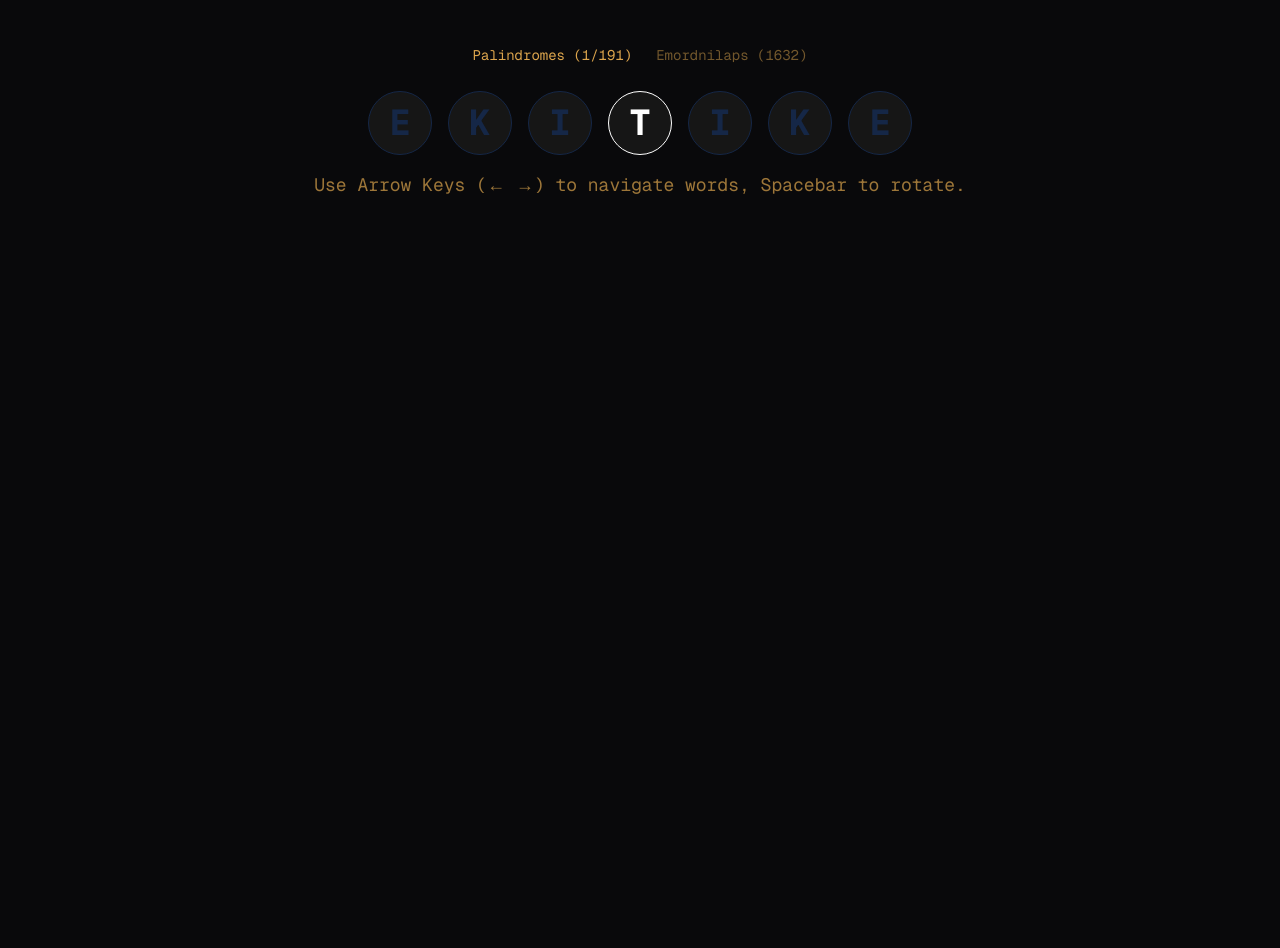
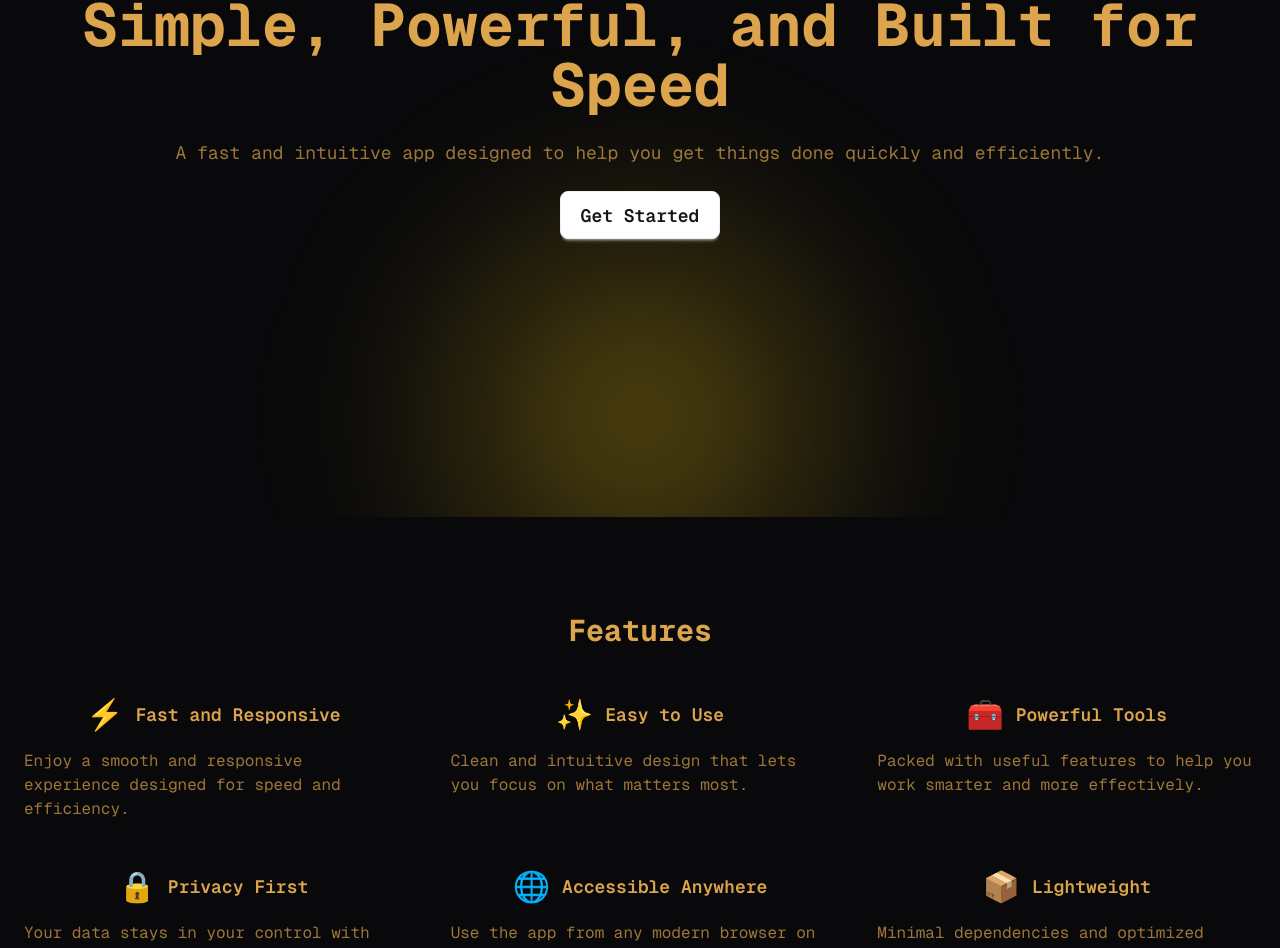
Before and after one commit to hieudoanm/palindrome, a Next.js app in the folder packages/app/: page / in a window 1280 px wide. Shown: the part 283-1231 px from the top of the page. Before the commit the page ends 800 px from the top, so only its background shows below. Built offline with nearby package versions, Linux system fonts and the light colour scheme.

Commit message:
set up landing page

```diff
--- a/packages/app/src/pages/index.tsx
+++ b/packages/app/src/pages/index.tsx
@@ -1,121 +1,83 @@
-import emordnilapWords from '@palindrome/data/emordnilap_words.json';
-import palindromeWords from '@palindrome/data/palindrome_words.json';
+import {
+  LandingContent,
+  LandingTemplate,
+} from '@palindrome/templates/LandingTemplate';
 import { NextPage } from 'next';
-import { useCallback, useEffect, useState } from 'react';
 
-palindromeWords.unshift('ekitike'); // Add 'ekitike' at the start
+const content: LandingContent = {
+  navbar: {
+    title: 'AppName',
+    buttonText: 'Open App',
+    buttonHref: '/app',
+  },
+  hero: {
+    title: 'Simple, Powerful, and Built for Speed',
+    tagline:
+      'A fast and intuitive app designed to help you get things done quickly and efficiently.',
+    buttonText: 'Get Started',
+    buttonHref: '/app',
+  },
+  features: {
+    title: 'Features',
+    items: [
+      {
+        id: 'fast',
+        emoji: '⚡',
+        title: 'Fast and Responsive',
+        description:
+          'Enjoy a smooth and responsive experience designed for speed and efficiency.',
+      },
+      {
+        id: 'easy',
+        emoji: '✨',
+        title: 'Easy to Use',
+        description:
+          'Clean and intuitive design that lets you focus on what matters most.',
+      },
+      {
+        id: 'powerful',
+        emoji: '🧰',
+        title: 'Powerful Tools',
+        description:
+          'Packed with useful features to help you work smarter and more effectively.',
+      },
+      {
+        id: 'privacy',
+        emoji: '🔒',
+        title: 'Privacy First',
+        description:
+          'Your data stays in your control with privacy-focused design and secure processing.',
+      },
+      {
+        id: 'accessible',
+        emoji: '🌐',
+        title: 'Accessible Anywhere',
+        description:
+          'Use the app from any modern browser on desktop, tablet, or mobile.',
+      },
+      {
+        id: 'lightweight',
+        emoji: '📦',
+        title: 'Lightweight',
+        description:
+          'Minimal dependencies and optimized performance for a fast loading experience.',
+      },
+    ],
+  },
+  cta: {
+    title: 'Ready to Get Started?',
+    description:
+      'Open the app and start using it instantly. No signup required.',
+    buttonText: 'Open App',
+    buttonHref: '/app',
+  },
+  footer: {
+    name: 'AppName',
+  },
+};
 
 const HomePage: NextPage = () => {
-  const [rotated, setRotated] = useState(false);
-  const [wordIndex, setWordIndex] = useState(0); // Keep track of the current word index
-  const [activeTab, setActiveTab] = useState<'palindromes' | 'emordnilaps'>(
-    'palindromes'
-  ); // Tab state
-
-  // Set words list based on the active tab
-  const words = activeTab === 'palindromes' ? palindromeWords : emordnilapWords;
-
-  // Directly calculate the word here based on the current word index
-  const word = words[wordIndex];
-
-  const letters = word.split('');
-  const centerIndex = Math.floor(letters.length / 2);
-
-  // Each letter has a width of 4rem (16 * 1rem), and each gap is 1rem (gap-x-4)
-  const letterWidth = 4; // 4rem (1rem = 16px)
-  const gap = 1; // 1rem (gap-x-4 = 1rem)
-  const totalWidth = letterWidth * letters.length + (letters.length - 1) * gap;
-
-  const transformOrigin = `${totalWidth / 2}rem center`;
-
-  // Function to handle keydown events
-  const handleKeyDown = useCallback(
-    (event: KeyboardEvent) => {
-      if (event.key === 'ArrowLeft') {
-        // Move to the previous word (left arrow)
-        setWordIndex((prevIndex) =>
-          prevIndex > 0 ? prevIndex - 1 : words.length - 1
-        ); // Wrap around to the last word
-      } else if (event.key === 'ArrowRight') {
-        // Move to the next word (right arrow)
-        setWordIndex((prevIndex) =>
-          prevIndex < words.length - 1 ? prevIndex + 1 : 0
-        ); // Wrap around to the first word
-      } else if (event.key === ' ') {
-        // Space to rotate the word
-        setRotated((prevRotated) => !prevRotated);
-      }
-    },
-    [words.length]
-  );
-
-  // Add event listener for keydown (only on mount)
-  if (typeof window !== 'undefined') {
-    window.addEventListener('keydown', handleKeyDown);
-  }
-
-  // Clean up event listener on component unmount
-  const cleanUpKeyListener = useCallback(() => {
-    if (typeof window !== 'undefined') {
-      window.removeEventListener('keydown', handleKeyDown);
-    }
-  }, [handleKeyDown]);
-
-  // Call cleanup only when the component is unmounted
-  useEffect(() => {
-    return cleanUpKeyListener;
-  }, [cleanUpKeyListener]);
-
-  return (
-    <div className="flex h-screen flex-col items-center justify-center">
-      {/* Tab Navigation */}
-      <div className="tabs mb-4">
-        <div
-          className={`tab tab-bordered ${activeTab === 'palindromes' ? 'tab-active' : ''}`}
-          onClick={() => {
-            setWordIndex(0);
-            setRotated(false);
-            setActiveTab('palindromes');
-          }}>
-          Palindromes ({activeTab === 'palindromes' ? `${wordIndex + 1}/` : ''}
-          {palindromeWords.length})
-        </div>
-        <div
-          className={`tab tab-bordered ${activeTab === 'emordnilaps' ? 'tab-active' : ''}`}
-          onClick={() => {
-            setWordIndex(0);
-            setRotated(false);
-            setActiveTab('emordnilaps');
-          }}>
-          Emordnilaps ({activeTab === 'emordnilaps' ? `${wordIndex + 1}/` : ''}
-          {emordnilapWords.length})
-        </div>
-      </div>
-
-      {/* Displaying the current word */}
-      <div
-        className={`flex transform cursor-pointer gap-x-4 font-bold transition-transform duration-1000 ease-in-out ${
-          rotated ? 'rotate-180' : ''
-        }`}
-        onClick={() => setRotated(!rotated)} // You can still click to toggle rotation
-        style={{ transformOrigin }}>
-        {letters.map((letter, index) => (
-          <div
-            key={index}
-            className={`bg-primary-content flex aspect-square w-16 transform items-center justify-center rounded-full border text-center text-4xl uppercase transition-transform duration-1000 ease-in-out ${
-              index === centerIndex ? 'text-primary' : 'text-secondary'
-            } ${rotated ? '-rotate-180' : ''}`}>
-            {letter}
-          </div>
-        ))}
-      </div>
-
-      {/* Key Instructions */}
-      <p className="mt-4 text-lg opacity-70">
-        Use Arrow Keys (← →) to navigate words, Spacebar to rotate.
-      </p>
-    </div>
-  );
+  return <LandingTemplate content={content} />;
 };
 
 export default HomePage;
```
Also changed, not shown: 6 other files (tests, documents, lock files or other folders).
